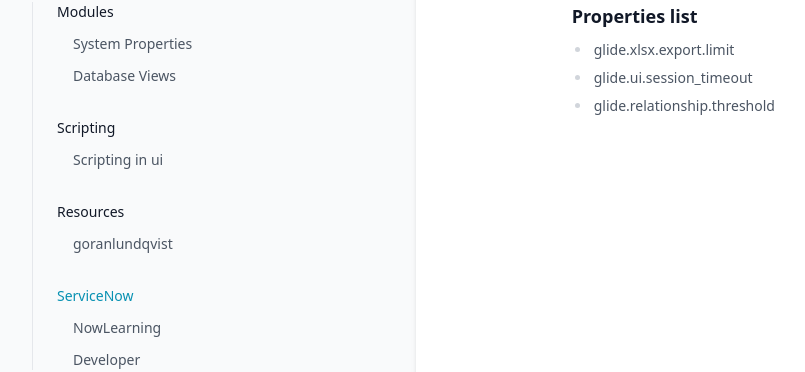
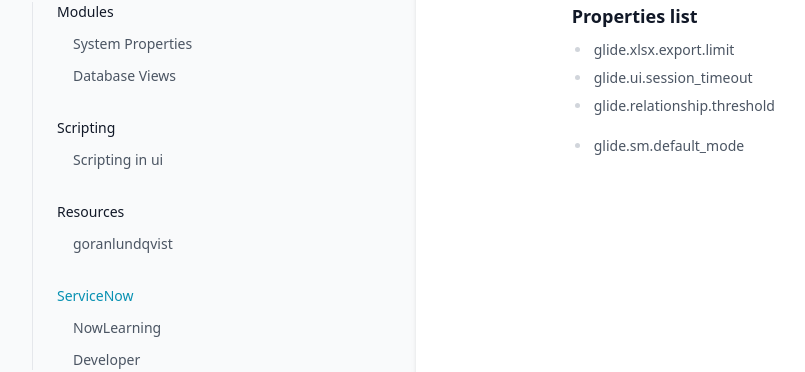
Before and after one commit to greglejeune/ebook, a Jekyll site: the page built from _servicenow/2021-10-01-sysproperties.md, in a window 1280 px wide. Shown: the part 126-498 px from the top of the page, without its empty margins (0-805 px from the left). Built offline with Jekyll 4.4.1, drawn with Linux system fonts in a browser that asks for light colours.

Commit message:
Update 2021-10-01-sysproperties.md

```diff
--- a/_servicenow/2021-10-01-sysproperties.md
+++ b/_servicenow/2021-10-01-sysproperties.md
@@ -11,3 +11,7 @@ title: "System Properties"
   <li>glide.ui.session_timeout</li>
   <li>glide.relationship.threshold</li>
 </ul>
+
+<ul>
+  <li>glide.sm.default_mode</li>
+</ul>
```
